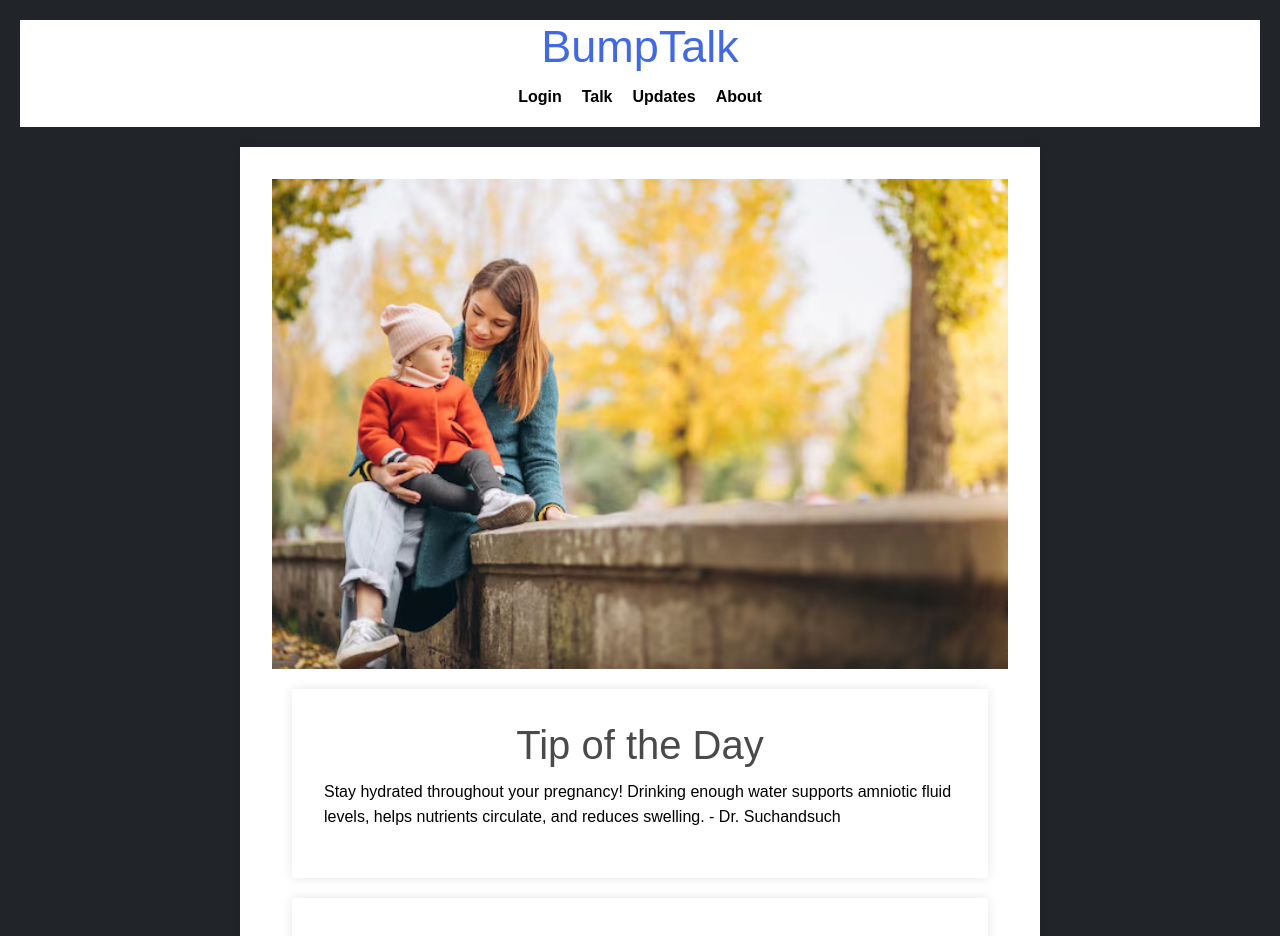
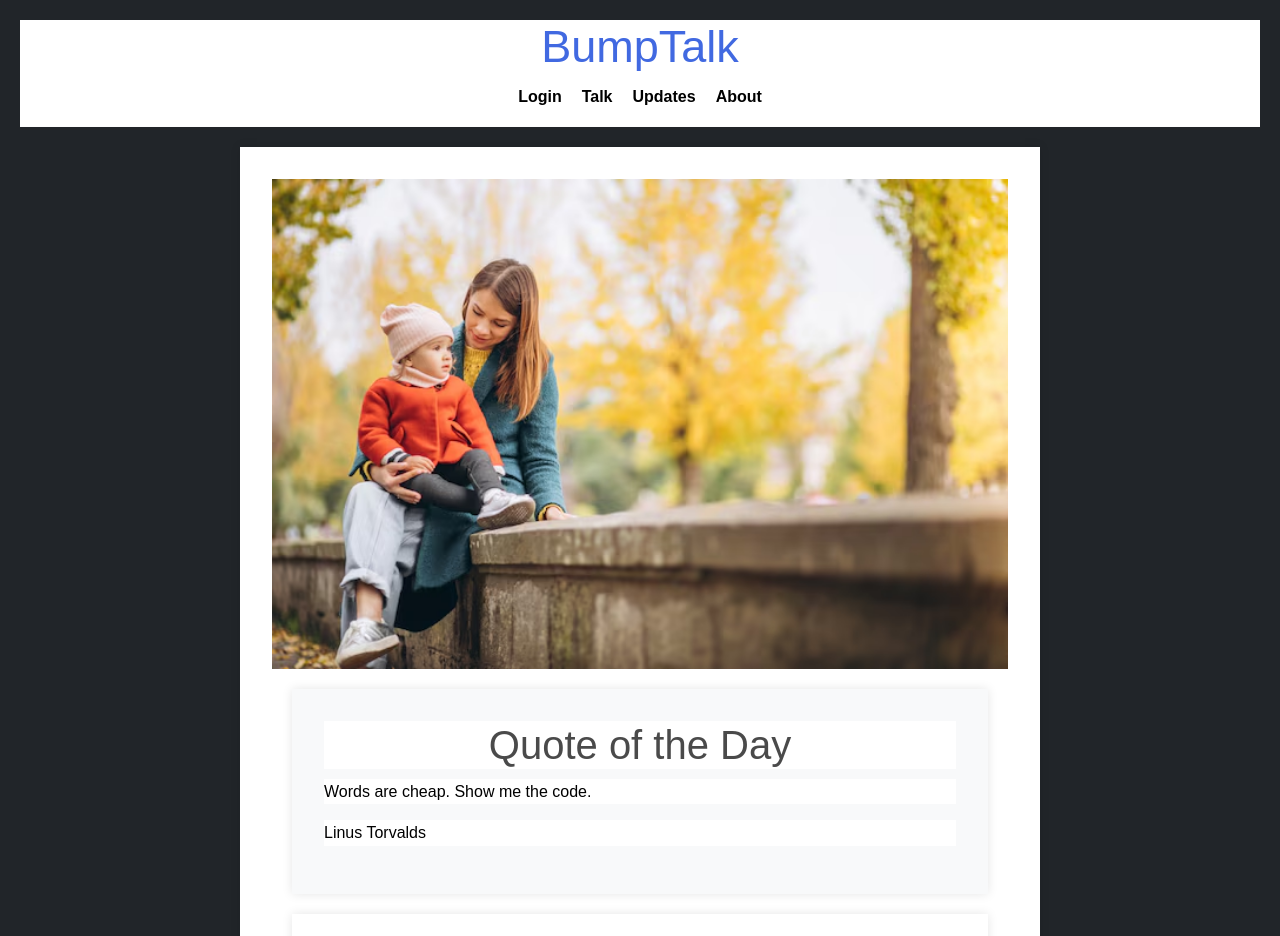
Before and after one commit to Preston-Miller/mycs260startup, a React (Vite) app: page /about in a window 1280 px wide. Shown: the top 936 px of the page. Built offline with nearby package versions, Linux system fonts and the light colour scheme.

Commit message:
added some javascript for functionality, setting up for a thrid party integration in the future to generate quotes

```diff
--- a/src/about/about.css
+++ b/src/about/about.css
@@ -12,7 +12,7 @@
     box-shadow: 0 0 10px rgba(0, 0, 0, 0.1);
 }
 
-#pregnancy-tip {
+#quote {
     max-width: 800px;
     margin: 20px;
     padding: 2rem;
--- a/src/about/about.jsx
+++ b/src/about/about.jsx
@@ -1,16 +1,24 @@
 import React from 'react';
 import './about.css';
 
-export function About() {
+export function About(props) {
+    const [quote, setQuote] = React.useState('Loading...');
+    const [quoteAuthor, setQuoteAuthor] = React.useState('unknown');
+
+    React.useEffect(() => {
+        setQuote('Show me the code');
+        setQuoteAuthor('Linus Torvalds');
+      }, []);
+
   return (
     <main>
         <div className="picture-box">
             <img src="mother.avif" width ="100%" alt="random" />
         </div>
-        <div id="pregnancy-tip">
-            <h1>Tip of the Day</h1>
-            <p>Stay hydrated throughout your pregnancy! Drinking enough water supports amniotic fluid levels,
-            helps nutrients circulate, and reduces swelling. - Dr. Suchandsuch</p>
+        <div id="quote" className="quote-box bg-light text-dark">
+            <h1>Quote of the Day</h1>
+            <p className="quote">Words are cheap. Show me the code.</p>
+            <p className="author">Linus Torvalds</p>
         </div>
         <div id="about-us">
             <h1>About Us</h1>
```
